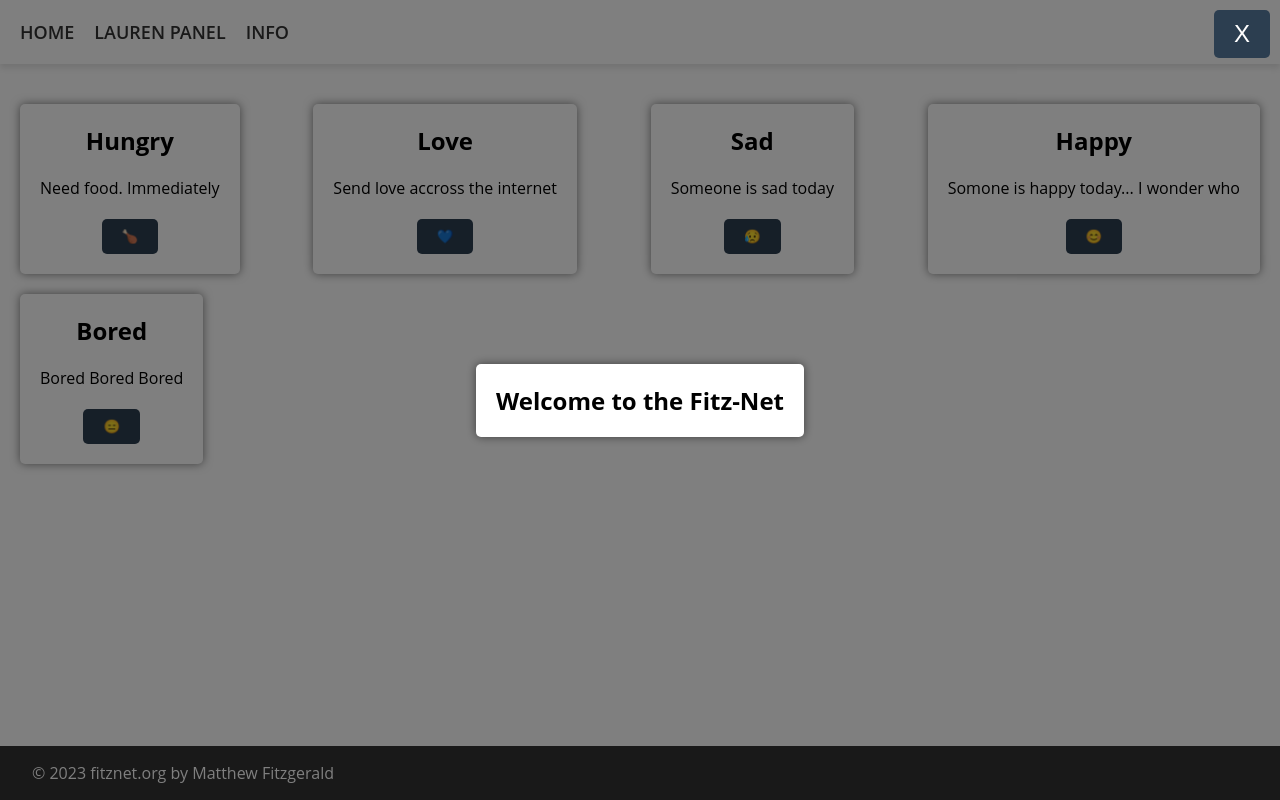
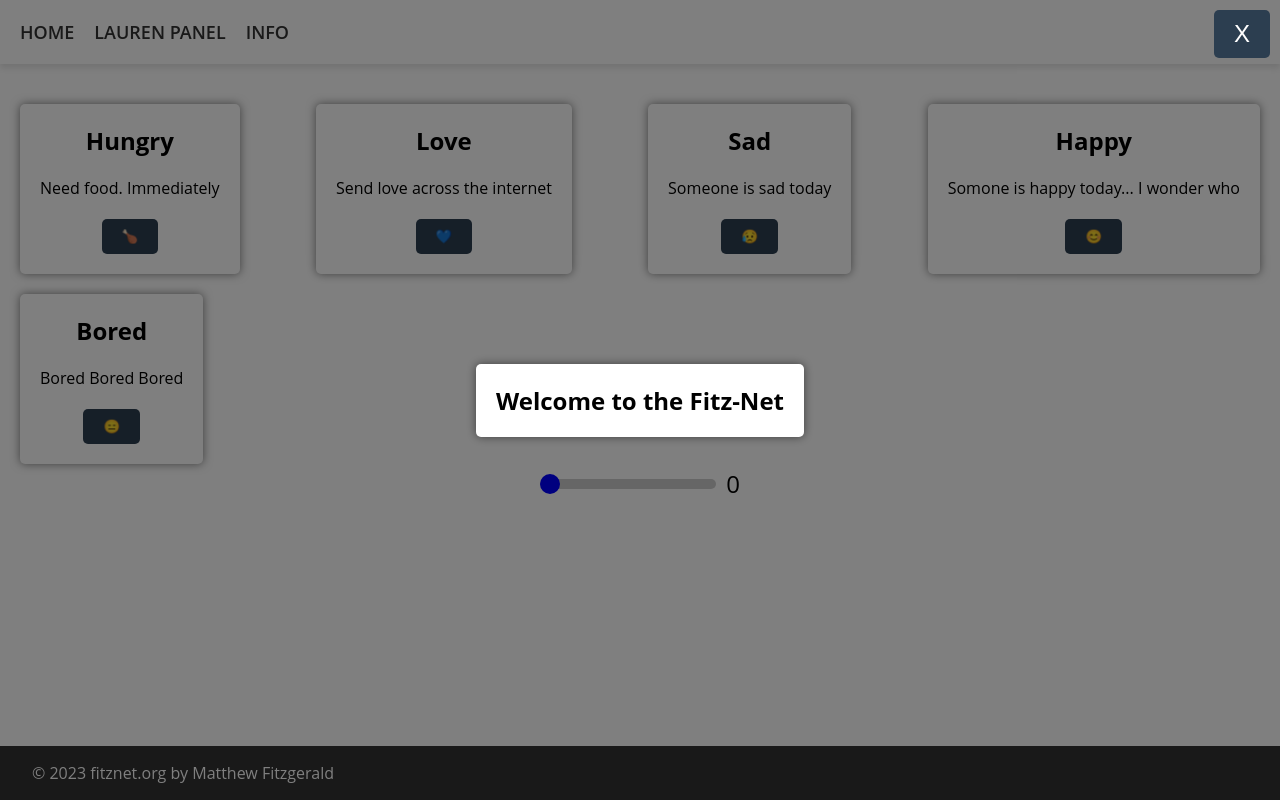
Before and after one commit to mattlol85/Fitz-Net, a React (Create React App) app in the folder fitznet-react-website/: page /laurenpanel in a window 1280 px wide. Built offline with nearby package versions, Linux system fonts and the light colour scheme.

Commit message:
Made some cosmetic changes to laurenpanel page

```diff
--- a/fitznet-react-website/src/components/LaurenPanelContent.js
+++ b/fitznet-react-website/src/components/LaurenPanelContent.js
@@ -1,6 +1,7 @@
 import React from 'react';
 import Card from '../components/Card';
 import '../css/LaurenPanelContent.css';
+import Slider from './Slider';
 
 function LaurenPanelContent() {
   const cards = [
@@ -12,7 +13,7 @@ function LaurenPanelContent() {
     },
     {
       title: 'Love',
-      description: 'Send love accross the internet',
+      description: 'Send love across the internet',
       link: 'https://www.google.com',
       buttonText: '💙',
     },
@@ -49,6 +50,9 @@ function LaurenPanelContent() {
           />
         ))}
       </div>
+      <div className="slider-contianer">
+          <Slider></Slider>
+        </div>
     </div>
   );
 }
--- /dev/null
+++ b/fitznet-react-website/src/components/Slider.js
@@ -0,0 +1,25 @@
+import React, { useState } from "react";
+import "../css/Slider.css";
+
+const VolumeSlider = () => {
+  const [value, setValue] = useState(0);
+  const handleSliderChange = (event) => {
+    setValue(event.target.value);
+  };
+
+  return (
+    <div className="volume-slider">
+      <input
+        type="range"
+        min="0"
+        max="100"
+        value={value}
+        onChange={handleSliderChange}
+        className="slider"
+      />
+      <div className="slider-value">{value}</div>
+    </div>
+  );
+};
+
+export default VolumeSlider;
--- /dev/null
+++ b/fitznet-react-website/src/css/Slider.css
@@ -0,0 +1,70 @@
+.volume-slider {
+    display: flex;
+    align-items: center;
+    width: 200px;
+    height: 40px;
+  }
+
+  .slider {
+    width: 100%;
+    height: 10px;
+    background-color: #ccc;
+    border-radius: 5px;
+    outline: none;
+    margin: 0;
+    -webkit-appearance: none;
+  }
+
+  .slider::-webkit-slider-thumb {
+    -webkit-appearance: none;
+    width: 20px;
+    height: 20px;
+    border-radius: 50%;
+    background-color: blue;
+    cursor: pointer;
+    transition: background-color 0.2s ease-in-out;
+  }
+
+  .slider::-webkit-slider-thumb:hover {
+    background-color: darkblue;
+  }
+
+  .slider-value {
+    font-size: 24px;
+    margin-left: 10px;
+  }
+  .volume-slider {
+    display: flex;
+    align-items: center;
+    width: 200px;
+    height: 40px;
+  }
+
+  .slider {
+    width: 100%;
+    height: 10px;
+    background-color: #ccc;
+    border-radius: 5px;
+    outline: none;
+    margin: 0;
+    -webkit-appearance: none;
+  }
+
+  .slider::-webkit-slider-thumb {
+    -webkit-appearance: none;
+    width: 20px;
+    height: 20px;
+    border-radius: 50%;
+    background-color: blue;
+    cursor: pointer;
+    transition: background-color 0.2s ease-in-out;
+  }
+
+  .slider::-webkit-slider-thumb:hover {
+    background-color: darkblue;
+  }
+
+  .slider-value {
+    font-size: 24px;
+    margin-left: 10px;
+  }
```
